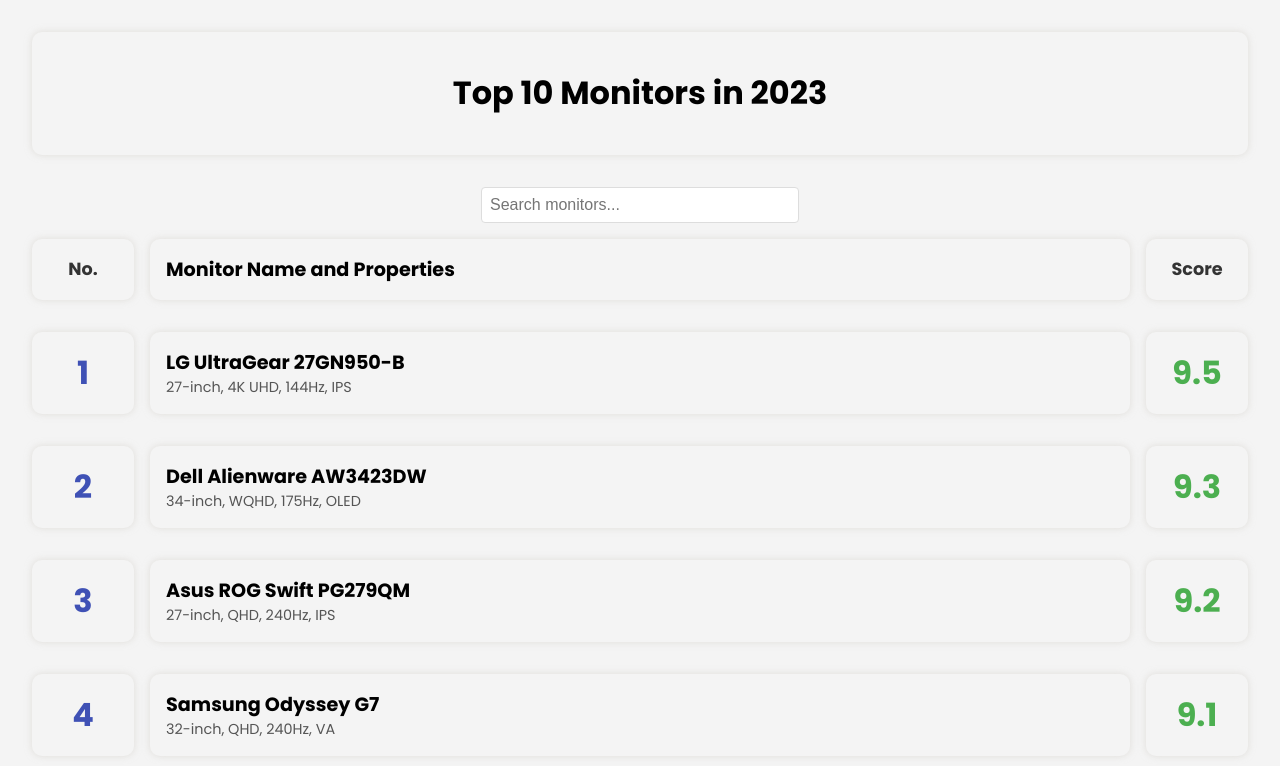
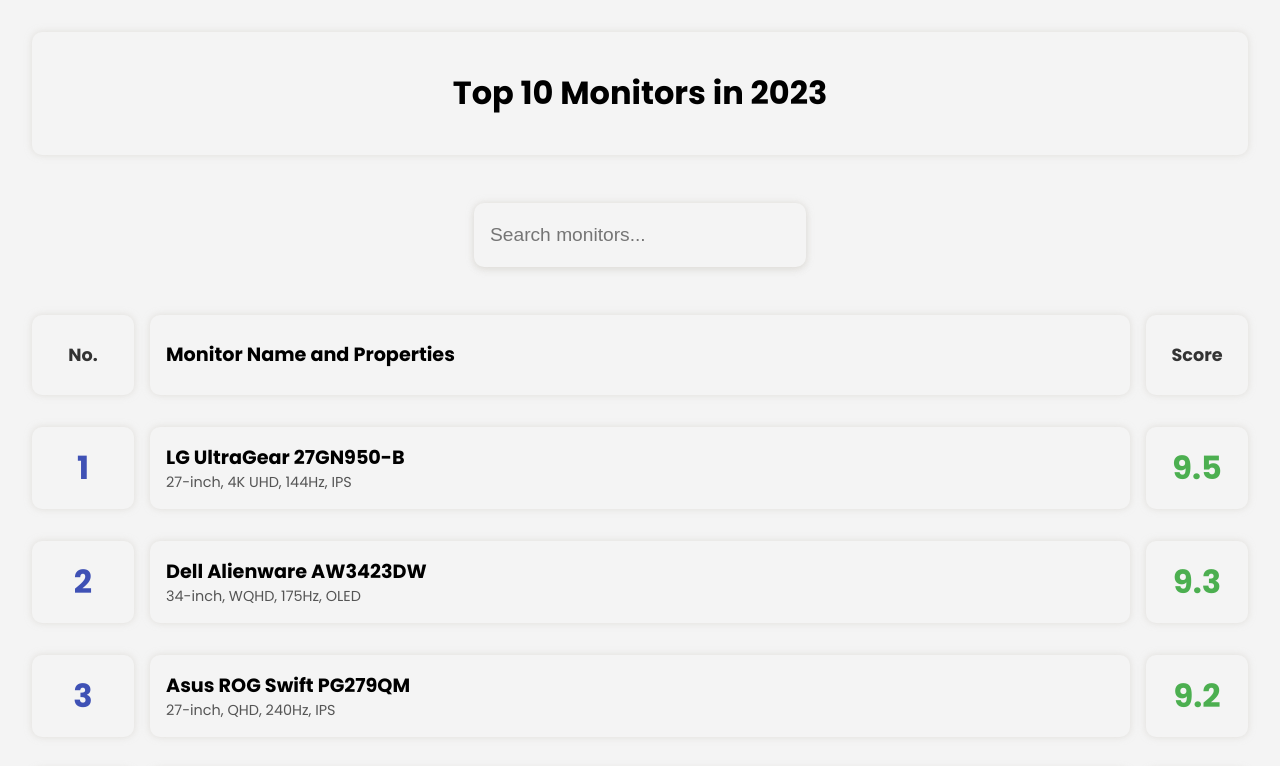
Before and after one commit to Vangetsu/monitors, a plain HTML site: page index.html in a window 1280 px wide. Shown: the top 766 px of the page. Drawn offline with Linux system fonts and the light colour scheme.

Commit message:
final fixes and visual improvements

```diff
--- a/index.html
+++ b/index.html
@@ -7,7 +7,7 @@
     <link href="https://fonts.googleapis.com/css2?family=Poppins:wght@400;700&display=swap" rel="stylesheet">
     <style>
         body {
-            font-family: 'Poppins', sans-serif;
+            font-family: 'Poppins';
             background-color: #f4f4f4;
             margin: 0;
             padding: 2rem;
@@ -90,6 +90,7 @@
             font-size: 1.1rem;
             color: #333;
             font-weight: 700;
+            height: 3rem
         }
 
         .header-info-card {
@@ -128,6 +129,22 @@
         .card:hover {
         box-shadow:
             0 0 17px rgba(209, 205, 199, 1.5); /* Dark shadow for elevated hover effect */
+        }
+
+          .search-bar {
+        background-color: #f4f4f4; /* Match the card background */
+        border: none; /* Remove default border */
+        outline: none; /* Remove the outline to maintain the neumorphic style */
+        border-radius: 10px; /* Match the card border-radius */
+        box-shadow:
+            0 4px 6px rgba(209, 205, 199, 0.3), /* Outer shadow */
+            0 0 7px rgba(209, 205, 199, 0.6); /* Inner shadow for the inset effect */
+        padding: 0.5rem 1rem; /* Padding inside the search bar */
+        width: 100%;
+        height: 3rem;
+        max-width: 300px; /* Maximum width of the search bar */
+        font-size: 1.2rem;
+        margin: 1rem auto 2rem; /* Center the search bar and add margin below */
         }
 
     </style>
```
